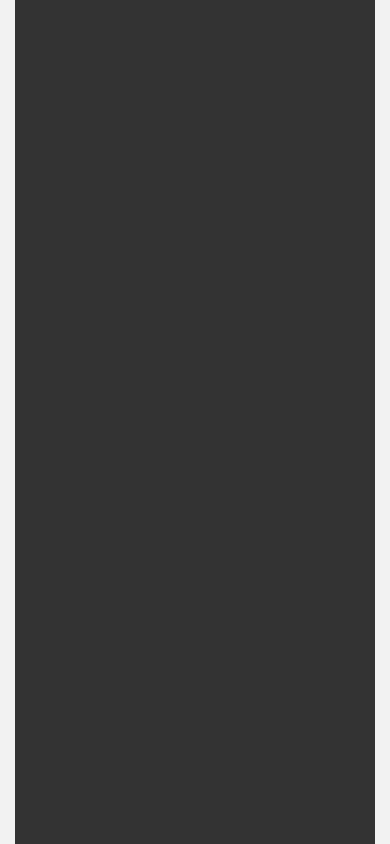
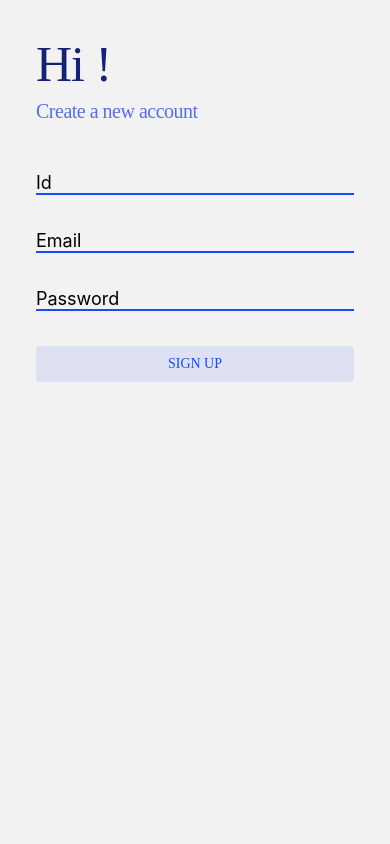
Before and after one commit to YISHS-POPOST/POPOST, a React Native app in the folder frontend/: screen /register in a window 390 px wide. Before the commit this address had no page. Built offline with nearby package versions, Linux system fonts and the light colour scheme.

Commit message:
RegisterPage #page

```diff
--- a/frontend/App.tsx
+++ b/frontend/App.tsx
@@ -1,4 +1,6 @@
 import StartScreen from "./screens/StartScreen";
+import RegisterScreen from './screens/RegisterScreen';
+import LoginScreen from './screens/LoginScreen';
 import { NavigationContainer } from "@react-navigation/native";
 import { createNativeStackNavigator } from "@react-navigation/native-stack";
 
@@ -8,6 +10,9 @@ const App = () => {
   return (
     <NavigationContainer>
       <Stack.Navigator screenOptions={{ headerShown: false }}>
+        <Stack.Screen name="login" component={LoginScreen} />
+        <Stack.Screen name="register" component={RegisterScreen} />
+
         <Stack.Screen name="start" component={StartScreen} />
       </Stack.Navigator>
     </NavigationContainer>
--- /dev/null
+++ b/frontend/components/Login/LoginForm.tsx
@@ -0,0 +1,43 @@
+import { useState } from 'react';
+import { View, StyleSheet, SafeAreaView, TextInput, Button, TouchableOpacity, Text, Alert } from "react-native";
+
+import theme from "../../theme";
+import {BoldText} from "../Text";
+
+
+const LoginForm = () => {
+    const [register, setRegister] = useState({id: "", email: "", password: ""});
+
+    const LoginAction = () => {
+        return Alert.alert("Login", "성공적으로 로그인하셨습니다!", [{text : "확인"}]);
+    }
+
+    return (
+        <>
+            <View style={styles.inputBorder}>
+                <TextInput placeholder="Id" style={[theme.mt5, theme.fontLg]} />
+            </View>
+            <View style={styles.inputBorder}>
+                <TextInput placeholder="Password" style={[theme.mt5, theme.fontLg]} />
+            </View>
+            <TouchableOpacity style={[styles.button, theme.mt5, theme.alignItemsCenter]} activeOpacity={0.8} onPress={LoginAction}>
+                <BoldText style={{color: theme.colors.blue}}>LOG IN</BoldText>
+            </TouchableOpacity>
+        </>
+    );
+}
+
+const styles = StyleSheet.create({
+    inputBorder : {
+        borderBottomWidth: 2,
+        borderBottomColor: theme.colors.blue,
+        borderStyle: "solid",
+    },
+    button: {
+        borderRadius: 4,
+        backgroundColor: theme.colors.softBlue,
+        padding: 10
+    },
+});
+
+export default LoginForm;
--- /dev/null
+++ b/frontend/components/Login/LoginHeader.tsx
@@ -0,0 +1,27 @@
+import { View, StyleSheet, Text, SafeAreaView } from "react-native";
+
+import { BoldText, RegularText } from '../Text';
+import theme from '../../theme';
+
+const LoginHeader = () => {
+    return (
+        <View>
+            <BoldText style={[theme.mt5, theme.mb1, theme.fontTitleSize, styles.titleText]}>Welcome ! </BoldText>
+            <BoldText style={[theme.fontXl, theme.mb2, styles.subText]}>Sign in to continue</BoldText>
+        </View>
+    );
+}
+
+const styles = StyleSheet.create({
+    titleText: {
+        fontSize: 50,
+        letterSpacing: -1,
+        color: "#132275",
+    },
+    subText: {
+        letterSpacing: -.5,
+        color: "#576dec",
+    }
+});
+
+export default LoginHeader;
--- /dev/null
+++ b/frontend/components/Register/RegisterForm.tsx
@@ -0,0 +1,46 @@
+import { useState } from 'react';
+import { View, StyleSheet, SafeAreaView, TextInput, Button, TouchableOpacity, Text, Alert } from "react-native";
+
+import theme from "../../theme";
+import {BoldText} from "../../components/Text";
+
+
+const RegistarForm = () => {
+    const [register, setRegister] = useState({id: "", email: "", password: ""});
+
+    const RegisterAction = () => {
+        return Alert.alert("Register", "성공적으로 회원가입하셨습니다!", [{text : "확인"}]);
+    }
+
+    return (
+        <>
+            <View style={styles.inputBorder}>
+                <TextInput placeholder="Id" style={[theme.mt5, theme.fontLg]} />
+            </View>
+            <View style={styles.inputBorder}>
+                <TextInput placeholder="Email" style={[theme.mt5, theme.fontLg]} />
+            </View>
+            <View style={styles.inputBorder}>
+                <TextInput placeholder="Password" style={[theme.mt5, theme.fontLg]} />
+            </View>
+            <TouchableOpacity style={[styles.button, theme.mt5, theme.alignItemsCenter]} activeOpacity={0.8} onPress={RegisterAction}>
+                <BoldText style={{color: theme.colors.blue}}>SIGN UP</BoldText>
+            </TouchableOpacity>
+        </>
+    );
+}
+
+const styles = StyleSheet.create({
+    inputBorder : {
+        borderBottomWidth: 2,
+        borderBottomColor: theme.colors.blue,
+        borderStyle: "solid",
+    },
+    button: {
+        borderRadius: 4,
+        backgroundColor: theme.colors.softBlue,
+        padding: 10
+    },
+});
+
+export default RegistarForm;
--- /dev/null
+++ b/frontend/components/Register/RegisterHeader.tsx
@@ -0,0 +1,27 @@
+import { View, StyleSheet, Text, SafeAreaView } from "react-native";
+
+import { BoldText, RegularText } from '../Text';
+import theme from '../../theme';
+
+const RegisterHeader = () => {
+    return (
+        <View>
+            <BoldText style={[theme.mt5, theme.mb1, theme.fontTitleSize, styles.titleText]}>Hi ! </BoldText>
+            <BoldText style={[theme.fontXl, theme.mb2, styles.subText]}>Create a new account</BoldText>
+        </View>
+    );
+}
+
+const styles = StyleSheet.create({
+    titleText: {
+        fontSize: 50,
+        letterSpacing: -1,
+        color: "#132275",
+    },
+    subText: {
+        letterSpacing: -.5,
+        color: "#576dec",
+    }
+});
+
+export default RegisterHeader;
--- /dev/null
+++ b/frontend/screens/LoginScreen.tsx
@@ -0,0 +1,22 @@
+import { View, StyleSheet, Text, SafeAreaView } from "react-native";
+
+import theme from "../theme";
+import {BoldText} from "../components/Text";
+
+import RegisterHeader from '../components/Login/LoginHeader';
+import RegisterForm from '../components/Login/LoginForm';
+
+const LoginScreen = () => {
+    return (
+        <SafeAreaView style={[theme.container, theme.ml3, theme.mr3]}>
+            <RegisterHeader />
+            <RegisterForm />
+        </SafeAreaView>
+    );
+}
+
+const styles = StyleSheet.create({
+
+});
+
+export default LoginScreen;
--- /dev/null
+++ b/frontend/screens/RegisterScreen.tsx
@@ -0,0 +1,22 @@
+import { View, StyleSheet, Text, SafeAreaView } from "react-native";
+
+import theme from "../theme";
+import {BoldText} from "../components/Text";
+
+import RegisterHeader from '../components/Register/RegisterHeader';
+import RegisterForm from '../components/Register/RegisterForm';
+
+const RegistarScreen = () => {
+    return (
+        <SafeAreaView style={[theme.container, theme.ml3, theme.mr3]}>
+            <RegisterHeader />
+            <RegisterForm />
+        </SafeAreaView>
+    );
+}
+
+const styles = StyleSheet.create({
+
+});
+
+export default RegistarScreen;
```
